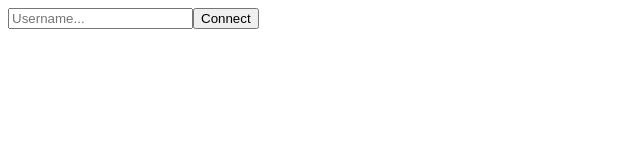
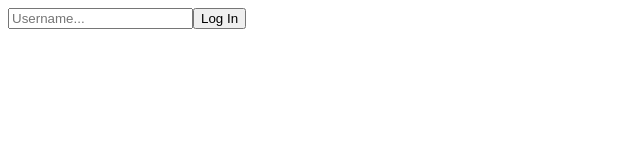
Before and after one commit to nikhil-nehra/DBS, a React (Create React App) app in the folder client/: page / in a window 1280 px wide. Shown: the top 160 px of the page, without its empty margins (0-640 px from the left). Built offline with nearby package versions, Linux system fonts and the light colour scheme.

Commit message:
Final Typescript Conversion

```diff
--- a/client/src/components/UsernameForm.tsx
+++ b/client/src/components/UsernameForm.tsx
@@ -15,7 +15,7 @@ function Form(props: FormProps): JSX.Element {
                 value={props.username}
                 onChange={props.onChange}
             />
-            <button onClick={props.connect}>Connect</button>
+            <button onClick={props.connect}>Log In</button>
         </form>
     );
 }
--- a/client/src/index.tsx
+++ b/client/src/index.tsx
@@ -3,7 +3,11 @@ import ReactDOM from 'react-dom/client';
 import App from './App';
 import reportWebVitals from './reportWebVitals';
 
-const root = ReactDOM.createRoot(document.getElementById('root'));
+const rootElement = document.getElementById('root');
+
+if (rootElement) {
+  const root = ReactDOM.createRoot(rootElement);
+
   root.render(
     <React.StrictMode>
       <App />
@@ -14,3 +18,6 @@ root.render(
   // to log results (for example: reportWebVitals(console.log))
   // or send to an analytics endpoint. Learn more: https://bit.ly/CRA-vitals
   reportWebVitals();
+} else {
+  console.error("Could not find element with id 'root'");
+}
--- a/client/tsconfig.json
+++ b/client/tsconfig.json
@@ -6,6 +6,8 @@
       "jsx": "react-jsx",
       "allowSyntheticDefaultImports": true,
       "noImplicitAny": true,
+      "strictNullChecks": true,
+      "noImplicitThis": true,
     },
     "include": ["./src/**/*"]
 }
```
Also changed, not shown: 1 other file (tests, documents, lock files or other folders). Lines whose indentation alone changed are shown as unchanged.
